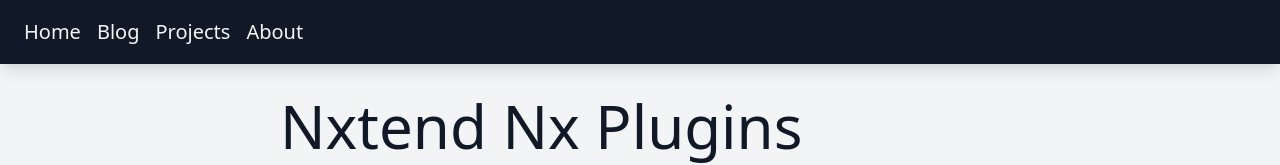
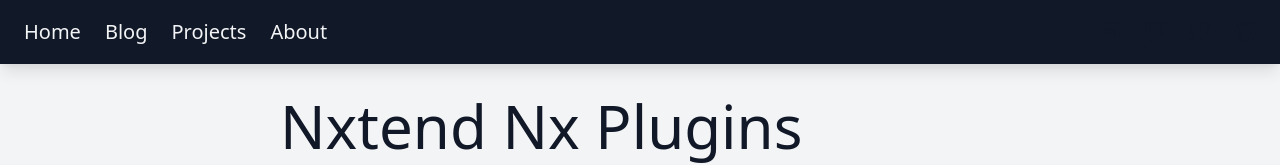
Before and after one commit to devinshoemaker/devinshoemaker.com, a Next.js app: page /projects in a window 1280 px wide. Shown: the top 165 px of the page. Built offline with nearby package versions, Linux system fonts and the light colour scheme.

Commit message:
Improve padding in navbar

```diff
--- a/src/components/NavBar.tsx
+++ b/src/components/NavBar.tsx
@@ -9,14 +9,14 @@
 
 function NavBar() {
   return (
-    <div className="flex justify-between items-center px-6 h-16 w-full bg-gray-900 dark:bg-black shadow-lg z-10 fixed top-0 overflow-auto">
+    <div className="flex justify-between items-center h-16 w-full bg-gray-900 dark:bg-black shadow-lg z-10 fixed top-0 overflow-auto">
       <nav className="flex">
         <NavBarLink label="Home" href="/" />
         <NavBarLink label="Blog" href="/blog" />
         <NavBarLink label="Projects" href="/projects" />
         <NavBarLink label="About" href="/about" />
       </nav>
-      <div className="flex">
+      <div className="flex ml-6">
         <NavBarExternalLink href="https://dev.to/devinshoemaker" icon={faDev} />
         <NavBarExternalLink
           href="https://twitch.tv/paranoidcoder"
--- a/src/components/NavBarExternalLink.tsx
+++ b/src/components/NavBarExternalLink.tsx
@@ -9,7 +9,7 @@
 
 function NavBarExternalLink({ href, icon }: NavBarExternalLinkProps) {
   return (
-    <a href={href} target="blank" className="ml-6">
+    <a href={href} target="blank" className="mr-6">
       <FontAwesomeIcon
         icon={icon}
         color="white"
--- a/src/components/NavBarLink.tsx
+++ b/src/components/NavBarLink.tsx
@@ -7,9 +7,9 @@
 
 function NavBarLink({ label, href }: NavBarLinkProps) {
   return (
-    <ul style={{ height: 'fit-content' }}>
+    <ul style={{ height: 'fit-content' }} className="ml-6">
       <Link href={href}>
-        <a className="mr-4 text-xl text-gray-100 no-underline">{label}</a>
+        <a className="text-xl text-gray-100 no-underline">{label}</a>
       </Link>
     </ul>
   );
```
